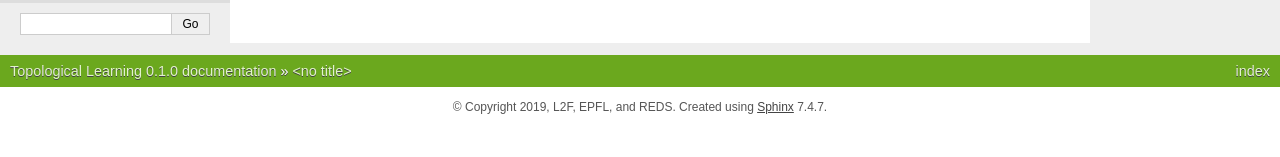
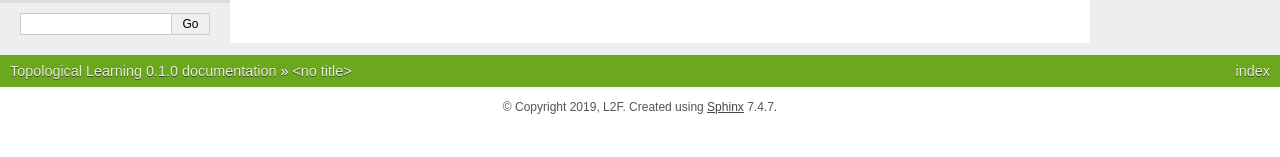
Before and after one commit to giotto-ai/giotto-tda, a Sphinx documentation site: the page built from doc/auto_examples/index.rst, in a window 1280 px wide. Shown: the part 143-300 px from the top of the page. Built offline with Sphinx 7.4.7, drawn with Linux system fonts in a browser that asks for light colours.

Commit message:
Updated copyright

```diff
--- a/doc/conf.py
+++ b/doc/conf.py
@@ -17,7 +17,7 @@ sys.path.insert(0, os.path.abspath('../'))
 # -- Project information -----------------------------------------------------
 
 project = 'Topological Learning'
-copyright = '2019, L2F, EPFL, and REDS'
+copyright = '2019, L2F'
 author = 'Guillaume Tauzin, Umberto Lupo, Matteo Caorsi, Anibal Medina'
 
 # The full version, including alpha/beta/rc tags
```
